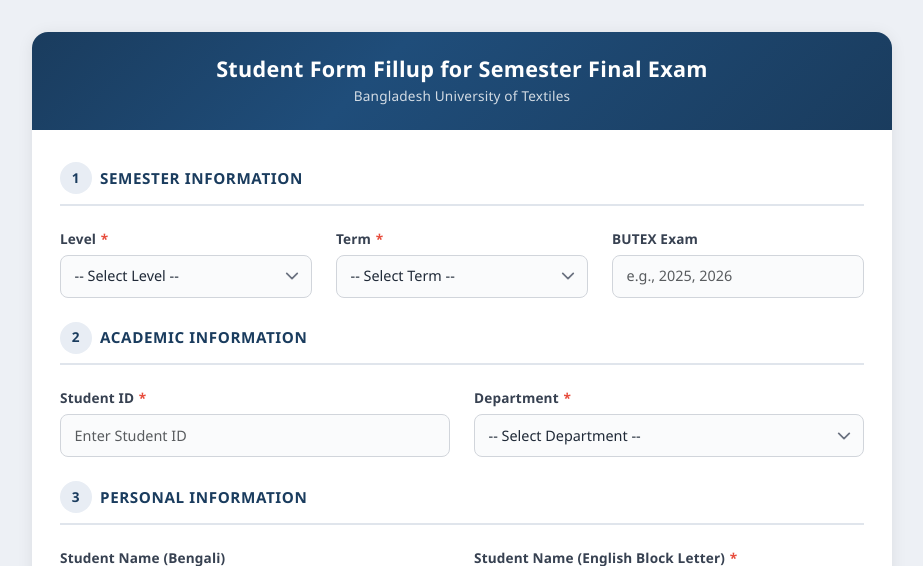
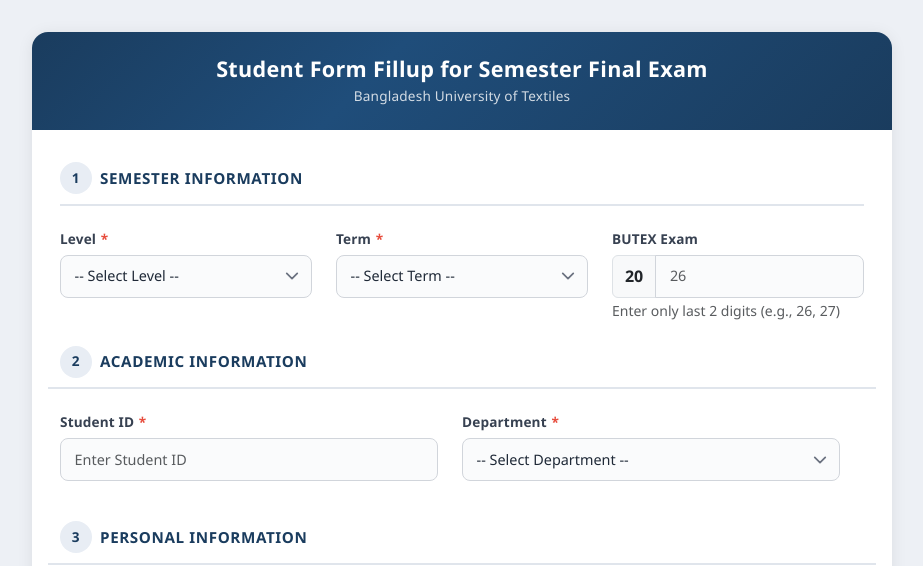
Before and after one commit to tarek-99-sys/pdf-form-automation-system-cs50x-final-project, a Flask app: page / in a window 1280 px wide. Shown: the top 566 px of the page, without its empty margins (178-1101 px from the left). Run offline with Flask 3, Linux system fonts and the light colour scheme.

Commit message:
Exam year 20 was fixed, so that only eg, 26, 27 typed by users

```diff
--- a/templates/index.html
+++ b/templates/index.html
@@ -46,10 +46,33 @@
                                 <option value="T-2">T-2</option>
                             </select>
                         </div>
-                        <div class="col-md-4">
+
+                        <!-- <div class="col-md-4">
                             <label for="butex_exam" class="form-label">BUTEX Exam</label>
                             <input type="text" class="form-control" id="butex_exam" name="butex_exam" placeholder="e.g., 2025, 2026" >
                         </div>
+                    </div> -->
+                                            <div class="col-md-4">
+                    <label for="butex_exam" class="form-label">BUTEX Exam</label>
+
+                    <div class="input-group">
+                    <span class="input-group-text fw-bold">20</span>
+
+                    <input
+                        type="text"
+                        class="form-control"
+                        id="butex_exam"
+                        name="butex_exam"
+                        placeholder="26"
+                        maxlength="2"
+                        pattern="[0-9]{2}"
+                        >
+
+                    </div>
+
+                        <small class="text-muted">
+                        Enter only last 2 digits (e.g., 26, 27)
+                        </small>
                     </div>
 
                     <!-- SECTION 2: Academic Info -->
```
